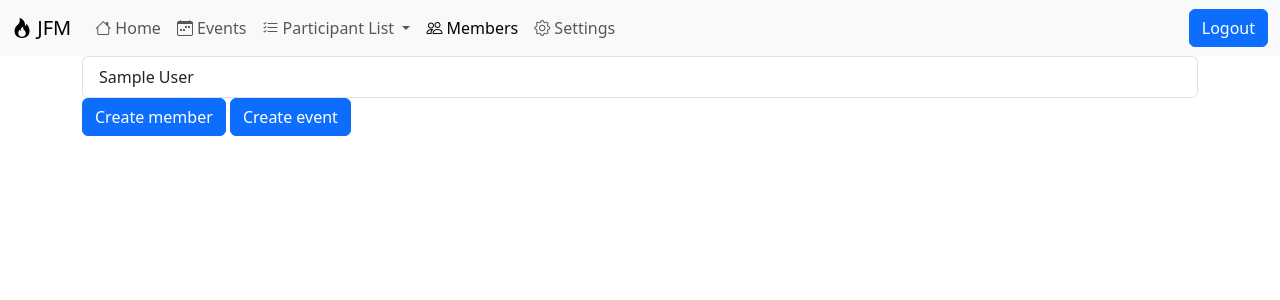
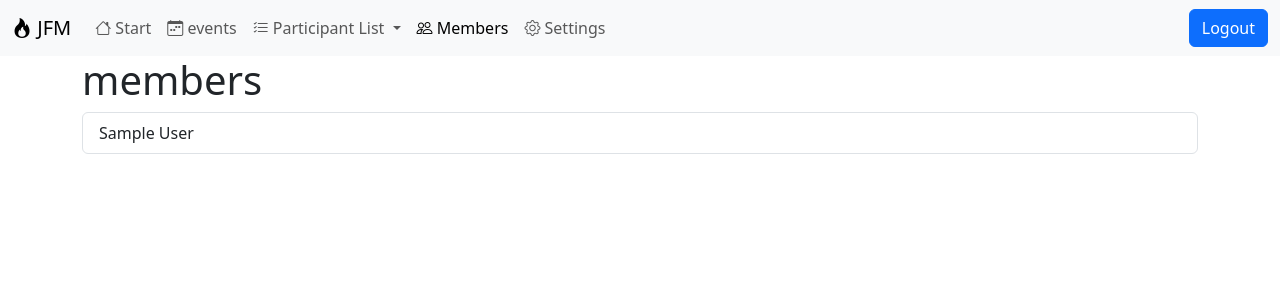
Before and after one commit to jensboe/JFM, a Django app: page /members/ in a window 1280 px wide. Shown: the top 300 px of the page. Run offline with Django 4.2, Linux system fonts and the light colour scheme; a user stored in the database is signed in; tables that the repository leaves empty hold one stand-in row (values such as "Sample post"); parts of the project's set-up code (start-up, migrations or seed data) failed here and were passed over; some libraries are stand-ins or nearby versions.

Commit message:
Jensboe/issue66 (#67)
* Add localisation for models, views and urls.
* Improve template

Close #66

```diff
--- a/events/urls.py
+++ b/events/urls.py
@@ -1,4 +1,6 @@
 from django.urls import path
+from django.utils.translation import gettext_lazy as _
+from django.conf.urls.i18n import i18n_patterns
 
 from . import views
 from .feeds import EventFeed
@@ -10,14 +12,12 @@ urlpatterns = [
         '<int:pk>/',
         views.ParticipantFormView.as_view(),
         name='participation'),
-    path(
-        '<int:pk>/detail',
-        views.EventDetailView.as_view(),
-        name='detail'),
-    path(
-        '<int:pk>/update',
-        views.EventUpdateView.as_view(),
-        name='update'),
-    path('create/', views.EventCreateView.as_view(), name='create'),
-    path('feed/', EventFeed())
+    path(_('<int:pk>/detail/'),
+         views.EventDetailView.as_view(),
+         name='detail'),
+    path(_('<int:pk>/update/'),
+         views.EventUpdateView.as_view(),
+         name='update'),
+    path(_('create/'), views.EventCreateView.as_view(), name='create'),
+    path(_('feed/'), EventFeed())
 ]
--- a/events/views.py
+++ b/events/views.py
@@ -6,6 +6,7 @@ from django.contrib.auth.decorators import login_required
 from django.utils.decorators import method_decorator
 from .models import Event
 from .forms import ParticipantFormSet, EventForm
+from django.utils.translation import gettext_lazy as _
 
 
 class ListView(generic.ListView):
@@ -15,7 +16,7 @@ class ListView(generic.ListView):
 
     def get_context_data(self, **kwargs):
         context = super().get_context_data(**kwargs)
-        context['title'] = 'Events'
+        context['title'] = _('events')
         context['element_url'] = 'events:participation'
         return context
 
--- a/jfm/urls.py
+++ b/jfm/urls.py
@@ -17,14 +17,15 @@ from django.contrib import admin
 from django.urls import path, include
 from django.conf.urls.static import static
 from django.views.generic.base import RedirectView
-
+from django.utils.translation import gettext_lazy as _
 from django.conf import settings
 
 urlpatterns = [
-    path('', RedirectView.as_view(url='events/'), name='home'),
-    path('members/', include('members.urls')),
-    path('events/', include('events.urls')),
     path('admin/', admin.site.urls),
     path("__reload__/", include("django_browser_reload.urls")),
-    path("accounts/", include("django.contrib.auth.urls")),
-] + static(settings.MEDIA_URL, document_root=settings.MEDIA_ROOT)
+    path(_('account/'), include("django.contrib.auth.urls")),
+    path('', RedirectView.as_view(url=_('events/')), name='home'),
+    path(_('members/'), include('members.urls')),
+    path(_('events/'), include('events.urls')),
+]
+urlpatterns += static(settings.MEDIA_URL, document_root=settings.MEDIA_ROOT)
--- a/members/models.py
+++ b/members/models.py
@@ -5,20 +5,33 @@ import numpy
 from PIL import Image, ImageOps
 from django.db import models
 from django.core.files.base import ContentFile
+from django.utils.translation import gettext_lazy as _
 
 
 class Member(models.Model):
-    firstname = models.CharField(max_length=100)
-    lastname = models.CharField(max_length=100)
-    image = models.ImageField(upload_to='members/org', null=True, blank=True)
+    firstname = models.CharField(max_length=100, verbose_name=_('first name'))
+    lastname = models.CharField(max_length=100, verbose_name=_('last name'))
+    image = models.ImageField(
+        upload_to='members/org',
+        null=True,
+        blank=True,
+        verbose_name=_('image'))
     image_square = models.ImageField(
-        upload_to='members/square', null=True, blank=True)
+        upload_to='members/square',
+        null=True,
+        blank=True,
+        verbose_name=_('square image'))
     image_passport = models.ImageField(
-        upload_to='members/passport', null=True, blank=True)
+        upload_to='members/passport',
+        null=True,
+        blank=True,
+        verbose_name=_('passwort image'))
     Point = namedtuple("Point", "x y")
 
     class Meta:
         ordering = ['lastname']
+        verbose_name = _('member')
+        verbose_name_plural = _('members')
 
     @property
     def fullname(self) -> str:
--- a/members/urls.py
+++ b/members/urls.py
@@ -1,11 +1,11 @@
 from django.urls import path
-
+from django.utils.translation import gettext_lazy as _
 from . import views
 
 app_name = 'members'
 urlpatterns = [
     path('', views.ListView.as_view(), name='list'),
     path('<int:pk>/', views.DetailView.as_view(), name='detail'),
-    path('<int:pk>/update', views.UpdateView.as_view(), name='update'),
-    path('create/', views.CreateView.as_view(), name='create'),
+    path(_('<int:pk>/update/'), views.UpdateView.as_view(), name='update'),
+    path(_('create/'), views.CreateView.as_view(), name='create'),
 ]
--- a/members/views.py
+++ b/members/views.py
@@ -3,7 +3,7 @@ from django.views import generic
 from django.urls import reverse_lazy
 from django.contrib.auth.decorators import login_required
 from django.utils.decorators import method_decorator
-
+from django.utils.translation import gettext_lazy as _
 from .models import Member
 
 
@@ -15,7 +15,7 @@ class ListView(generic.ListView):
 
     def get_context_data(self, **kwargs):
         context = super().get_context_data(**kwargs)
-        context['title'] = 'Members'
+        context['title'] = _('members')
         context['element_url'] = 'members:detail'
         return context
 
--- a/templates/common/list.html
+++ b/templates/common/list.html
@@ -1,19 +1,14 @@
 {% extends 'base.html' %}
 {% load i18n %}
 {% block title %}
-    {% translate title %}
+    {{ title }}
 {% endblock title %}
 {% block content %}
+    <h1>{{ title }}</h1>
     <div class="list-group">
         {% for element in elements %}
             <a class="list-group-item list-group-item-action"
                href="{% url element_url element.id %}">{{ element }}</a>
         {% endfor %}
     </div>
-    <a class="btn btn-primary"
-       href="{% url 'members:create' %}"
-       role="button">{% translate "Create member" %}</a>
-    <a class="btn btn-primary"
-       href="{% url 'events:create' %}"
-       role="button">{% translate "Create event" %}</a>
 {% endblock content %}
--- a/templates/menu/link.html
+++ b/templates/menu/link.html
@@ -2,5 +2,5 @@
 <li class="nav-item">
     {% url url_name as url %}
     <a class="nav-link {% if request.path == url %}active{% endif %}"
-       href="{% url url_name %}"><i class="bi bi-{{ icon }}"></i> {% translate name %}</a>
+       href="{% url url_name %}"><i class="bi bi-{{ icon }}"></i> {{ name }}</a>
 </li>
--- a/templates/menu/navbar.html
+++ b/templates/menu/navbar.html
@@ -13,8 +13,8 @@
         </button>
         <div class="collapse navbar-collapse" id="navbarSupportedContent">
             <ul class="navbar-nav me-auto mb-2 mb-lg-0">
-                {% include 'menu/link.html' with url_name='home' name='Home' icon='house' %}
-                {% include 'menu/link.html' with url_name='events:list' name='Events' icon='calendar-week' %}
+                {% include 'menu/link.html' with url_name='home' name=_('Start') icon='house' %}
+                {% include 'menu/link.html' with url_name='events:list' name=_('events') icon='calendar-week' %}
                 <li class="nav-item dropdown">
                     <a class="nav-link dropdown-toggle"
                        href="#"
@@ -54,8 +54,8 @@
                         </li>
                     </ul>
                 </li>
-                {% include 'menu/link.html' with url_name='members:list' name='Members' icon='people' %}
-                {% include 'menu/link.html' with url_name='home' name='Settings' icon='gear' %}
+                {% include 'menu/link.html' with url_name='members:list' name=_('Members') icon='people' %}
+                {% include 'menu/link.html' with url_name='home' name=_('Settings') icon='gear' %}
             </ul>
             {% if user.is_authenticated %}
                 <a href="{% url 'logout' %}"
```
Also changed, not shown: events/models.py (+19 -5 lines), events/templates/participations/participation_form.html (+15 -8 lines), events/migrations/0008_alter_event_options_alter_participant_options_and_more.py (added), locale/de/LC_MESSAGES/django.po, members/migrations/0006_alter_member_options_alter_member_firstname_and_more.py (added), 1 other file.
